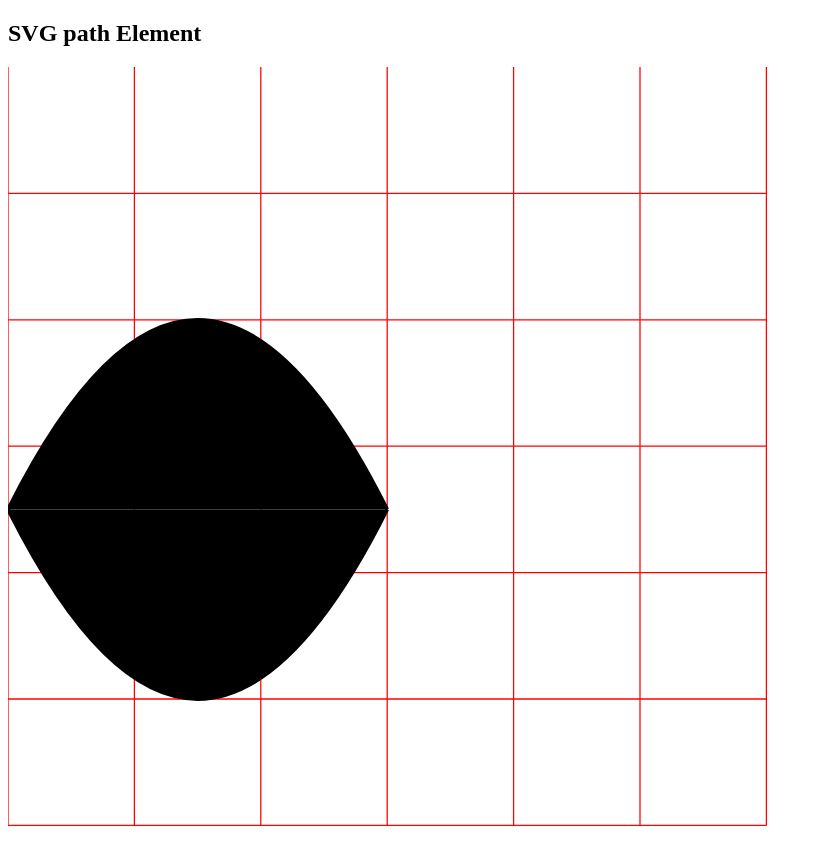
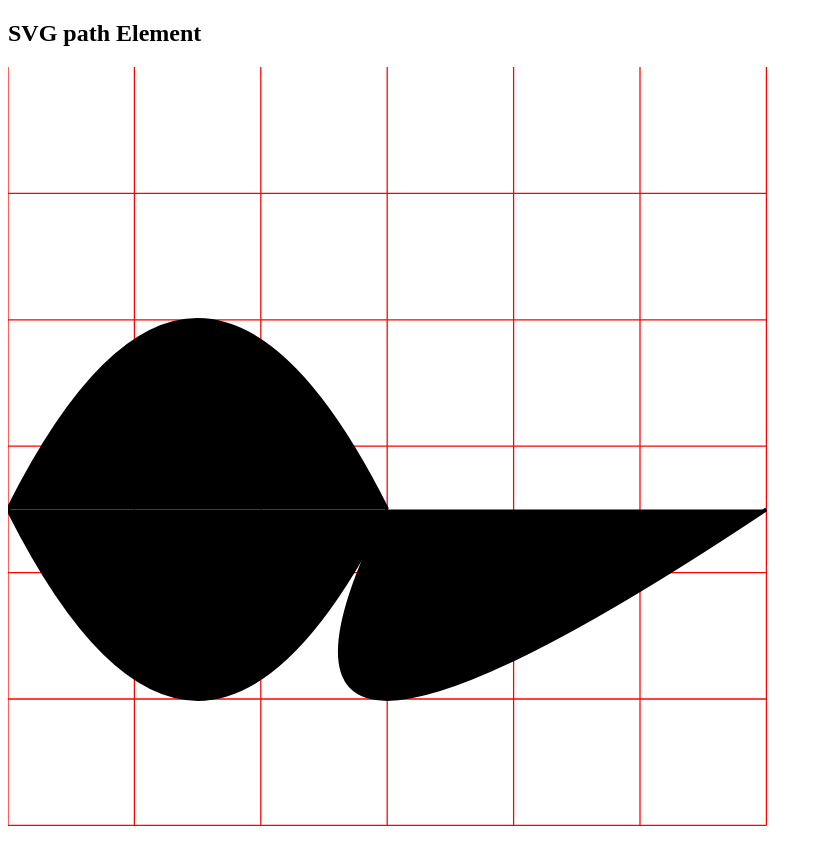
Before and after one commit to ComfortN/svg, a plain HTML site: page SVG/index.html in a window 1280 px wide. Shown: the whole page, without its empty margins (0-823 px from the left). Drawn offline with Linux system fonts and the light colour scheme.

Commit message:
Add files via upload

```diff
--- a/SVG/index.html
+++ b/SVG/index.html
@@ -34,8 +34,11 @@
 
   <path stroke="black" stroke-width=".3" d="M 0 35 q 15 -30 30 0 " />
 
+  <!-- try 1-->
+  <path stroke="black" stroke-width=".3" d="M 30 35 q -15 30 -30 0 " />
 
-  <path stroke="black" stroke-width=".3" d="M 30 35 q -15 30 -30 0 " />
+  <!-- try 2-->
+  <path stroke="black" stroke-width=".3" d="M 30 35 q -15 30 30 0 " />
 </svg>
 
 </body>
```
